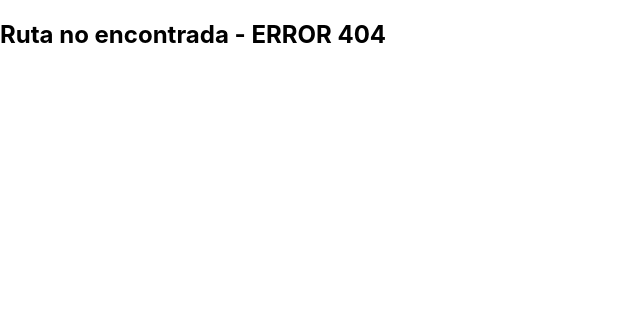
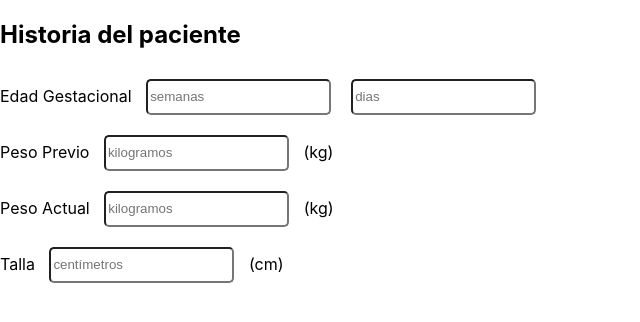
Before and after one commit to shyfock/hemolat, a React (Create React App) app: page /historia in a window 1280 px wide. Before the commit this address had no page. Shown: the top 322 px of the page, without its empty margins (0-640 px from the left). Built offline with nearby package versions, Linux system fonts and the light colour scheme.

Commit message:
Modifications * @param {Object} [options.data] - The data to be sent as the request body of

```diff
--- a/src/index.css
+++ b/src/index.css
@@ -11,3 +11,20 @@ code {
   font-family: source-code-pro, Menlo, Monaco, Consolas, 'Courier New',
     monospace;
 }
+
+input {
+  margin: 10px;
+  border-radius: 5px;
+  height: 30px;
+}
+
+button:hover {
+  background-color: green;
+}
+
+nav {
+  background-color: aquamarine;
+  font-weight: 700;
+  display: flex;
+  flex-direction: column;
+}
--- /dev/null
+++ b/src/page/Historia.js
@@ -0,0 +1,46 @@
+import { useState } from "react";
+
+const Historia = () => {
+    const [state, setState] = useState({
+        edadGestacional: '',
+        pesoPrevio: '',
+        pesoActual: '',
+        talla: '',
+        etnia: '',
+        causaIngreso: '',
+        prevPatologias: '',
+        numFetos: '',
+        gestas: '',
+        partos: '',
+        cesareas: '',
+        abortos: ''
+    })
+    console.log(state.pesoPrevio)
+
+    return(
+        <div>
+            <h1>Historia del paciente</h1>
+            <form>
+                <div>
+                    <label htmlFor="edadGestacional">Edad Gestacional </label>
+                    <input id="edadGestacional" type="number" placeholder="semanas"/>
+                    <input id="edadGestacional-dias" type="number" placeholder="dias"/>
+                </div>
+                <div>
+                    <label htmlFor="pesoPrevio">Peso Previo </label>
+                    <input id="pesoPrevio" onChange={e => setState({pesoPrevio: e.target.value})} type="number" placeholder="kilogramos"/><span> (kg)</span>
+                </div>
+                <div>
+                    <label htmlFor="pesoActual">Peso Actual </label>
+                    <input id="pesoActual" type="number" placeholder="kilogramos" /><span> (kg)</span>
+                </div>
+                <div>
+                    <label htmlFor="talla">Talla </label>
+                    <input id="talla" type="number" placeholder="centímetros" /><span> (cm)</span>
+                </div>
+            </form>
+        </div>
+    )
+}
+
+export default Historia;
--- a/src/page/Home.js
+++ b/src/page/Home.js
@@ -39,7 +39,7 @@ const Home = () => {
                     <NavLink to="/patient">
                         Ingresar paciente
                     </NavLink>
-                    <NavLink to="/seguimiento">
+                    <NavLink to="/historia">
                         | Historia
                     </NavLink>
                     <NavLink to="/seguimiento">
--- a/src/routes.js
+++ b/src/routes.js
@@ -7,6 +7,7 @@ import { Routes, Route } from 'react-router-dom';
 import Patient from "./page/Patient";
 import Seguimiento from "./page/Seguimiento";
 import Welcome from "./page/Welcome";
+import Historia from "./page/Historia";
 
 function App() {
 
@@ -20,7 +21,8 @@ function App() {
                         <Route path="/signup" element={<Signup/>} />
                         <Route path="/login" element={<Login/>} />
                         <Route path="/patient" element={<Patient/>} />
-                        <Route path="/seguimiento" element={<Seguimiento />}/>
+                        <Route path="/historia" element={<Historia/>} />
+                        <Route path="/seguimiento" element={<Seguimiento />} />
                         <Route path="*"
                             element={
                                 <>
```
